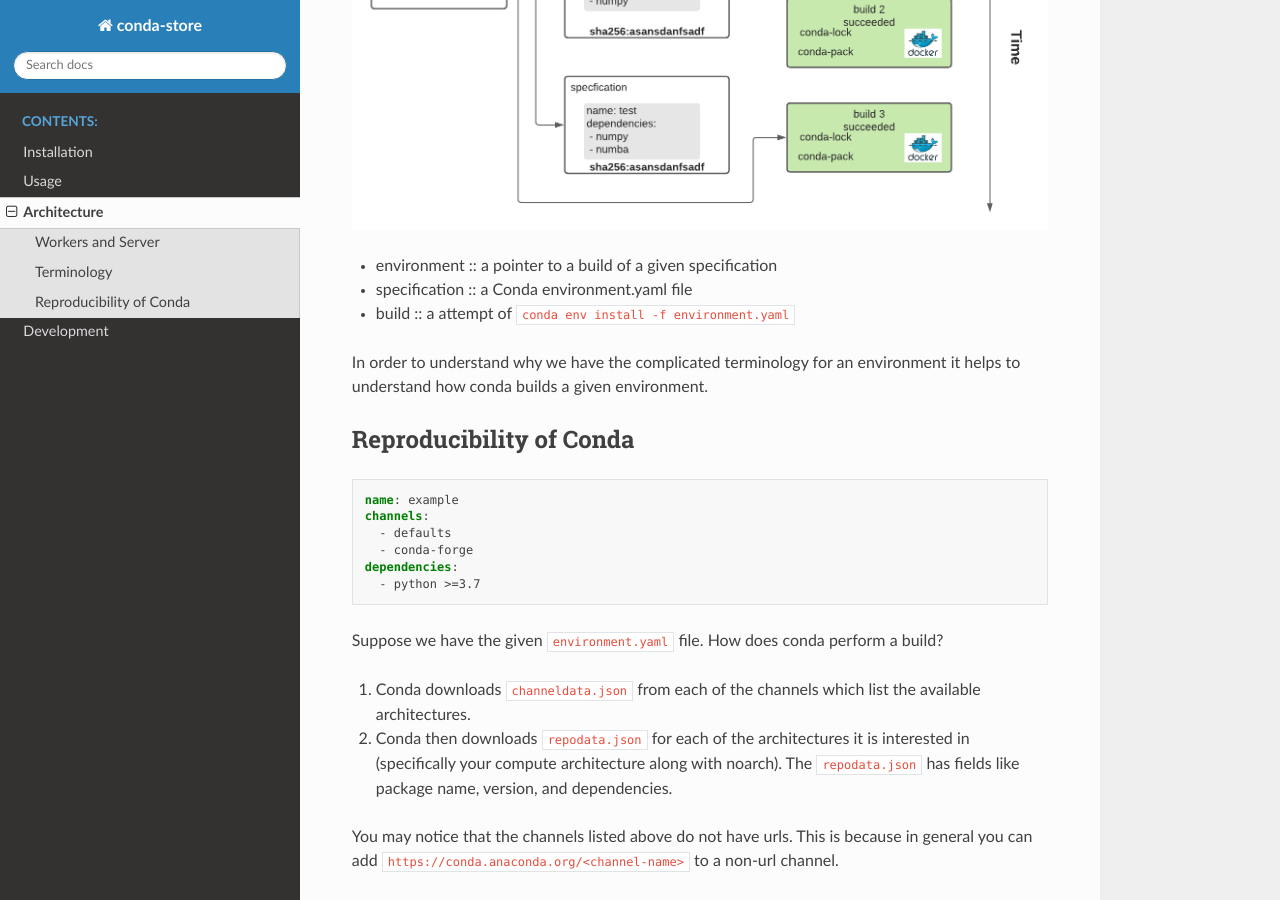
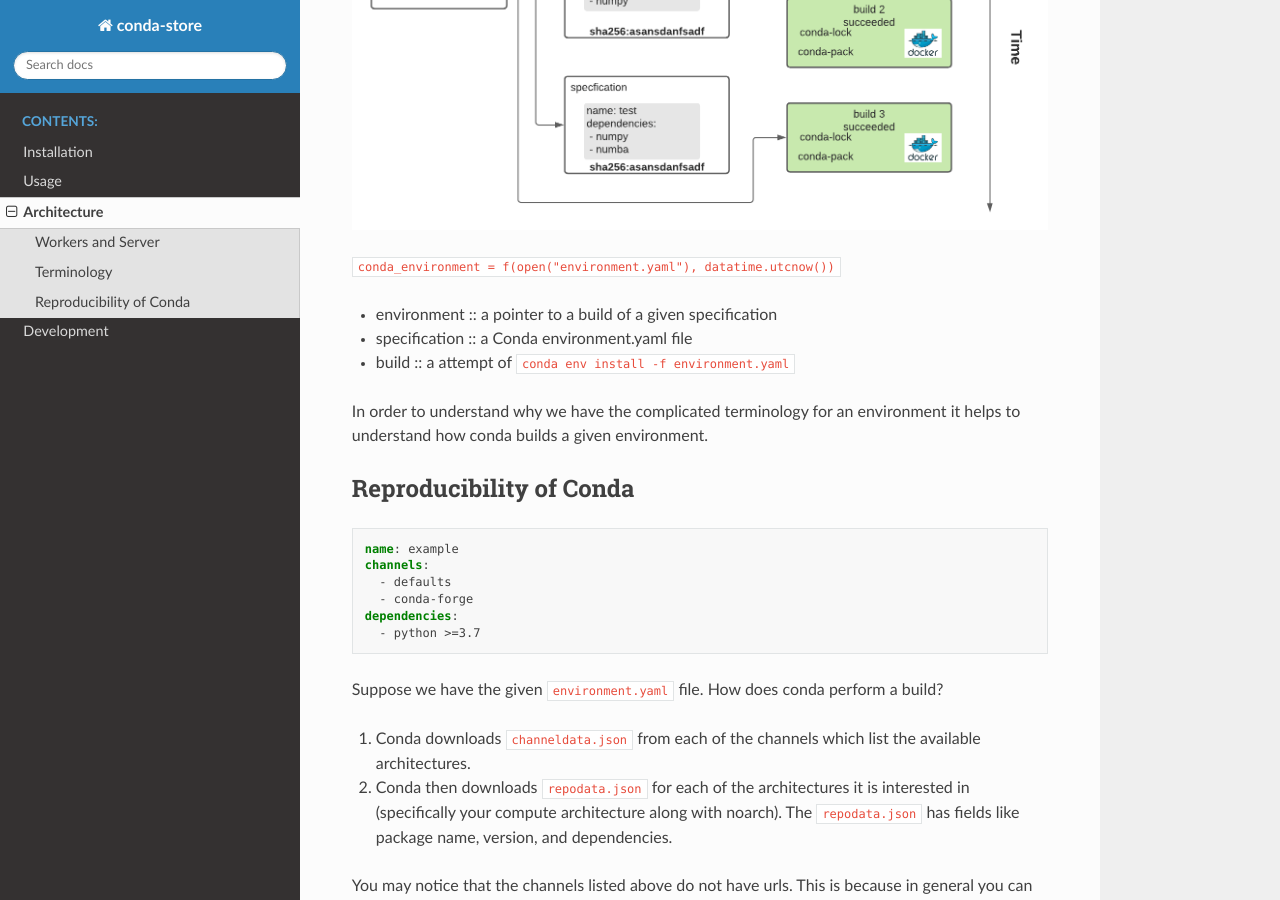
Before and after one commit to conda-incubator/conda-store, a Sphinx documentation site: the page built from docs/architecture.md, in a window 1280 px wide and 900 px high, scrolled down 1603 px. Built offline with Sphinx 7.4.7 and the Read the Docs theme 2.0.0, drawn with Linux system fonts in a browser that asks for light colours.

Commit message:
Adding "eqaution" for conda environments

```diff
--- a/docs/architecture.md
+++ b/docs/architecture.md
@@ -36,6 +36,8 @@
 ## Terminology
 
 ![Conda Store terminology](_static/images/conda-store-terminology.png)
+
+`conda_environment = f(open("environment.yaml"), datatime.utcnow())`
 
  - environment :: a pointer to a build of a given specification
  - specification :: a Conda environment.yaml file
```
